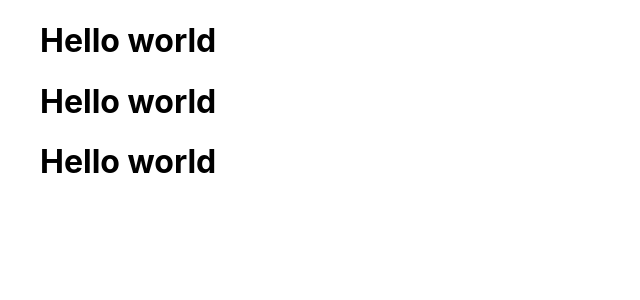
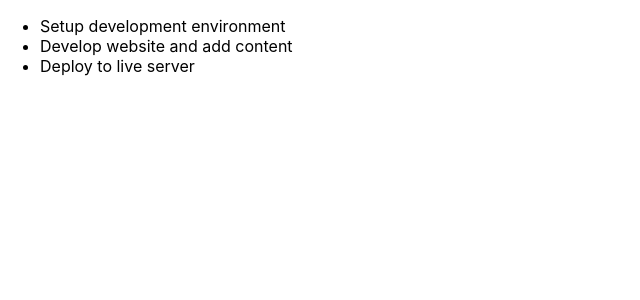
Before and after one commit to Amedzro-Elikplim/react-todoApp, a React (Create React App) app: page / in a window 1280 px wide. Shown: the top 300 px of the page, without its empty margins (0-640 px from the left). Built offline with nearby package versions, Linux system fonts and the light colour scheme; the HTML template or start-up script is replaced by a standard one.

Commit message:
Convert to functional component

```diff
--- a/src/components/TodoItem.js
+++ b/src/components/TodoItem.js
@@ -1,19 +1,9 @@
-import React, { PureComponent } from 'react'
+import React from 'react'
 
-class TodoItem extends PureComponent {
-    constructor(props) {
-        super(props)
-
-        this.state = {
-
-        }
-    }
-
-    render() {
+const TodoItem = (props) => {
         return (
-            <h1>Hello world</h1>
+            <li>{props.todo.title}</li>
         )
-    }
 }
 
 export default TodoItem
```
